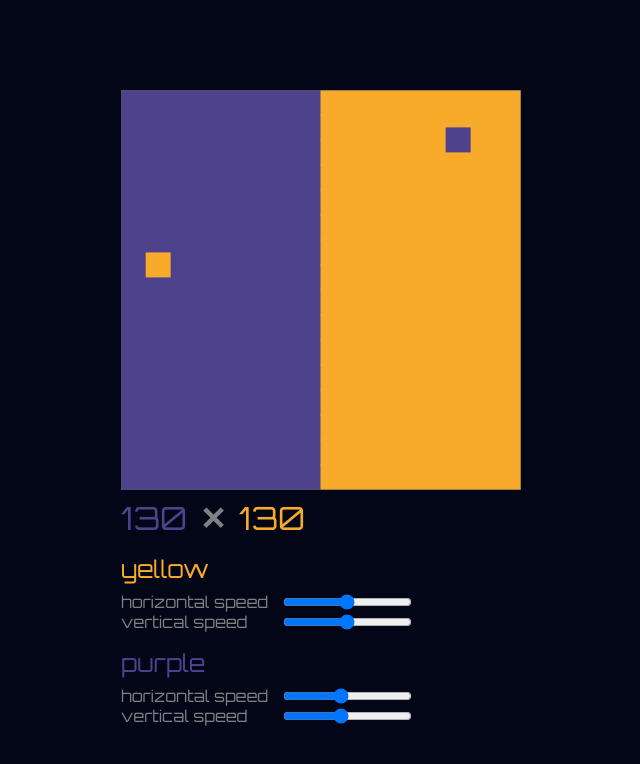
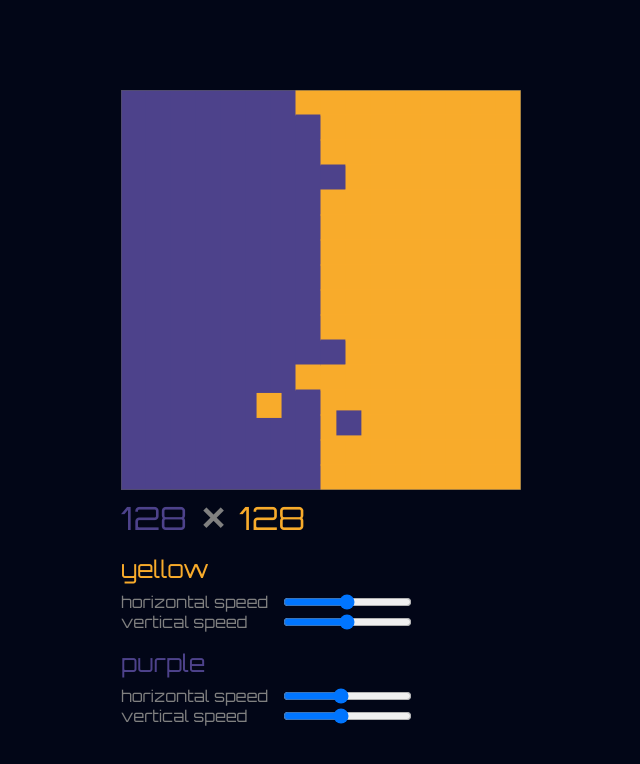
Before and after one commit to marinarinarina/atari-breakout-simulation, a website built with Vite: page index.html in a window 1280 px wide. Shown: the whole page, without its empty margins (319-959 px from the left). Built offline with nearby package versions, Linux system fonts and the light colour scheme.

Commit message:
Add Collision event handling, Add GameManager to manage score and UI update

```diff
--- a/index.html
+++ b/index.html
@@ -10,9 +10,9 @@
 		<div class="wrapper">
 			<canvas id="canvas" class="canvas"></canvas>
 			<div class="score-wrapper">
-				<span id="leftScore" class="score color-right">130</span>
+				<span id="leftScore" class="score color-right"></span>
 				<span id="vs" class="score vs">✕</span>
-				<span id="rightScore" class="score color-left">130</span>
+				<span id="rightScore" class="score color-left"></span>
 			</div>
 			<section class="speed-section">
 				<div class="speed-player">
--- a/src/components/Field.ts
+++ b/src/components/Field.ts
@@ -28,9 +28,9 @@ function generateFieldBlock(world: World, position: Vector, owner: PlayerName, s
 
 	_body = Bodies.rectangle(position.x, position.y, size + 1, size + 1, {
 		isStatic: true,
-		collisionFilter: { category: COLLISION_CATEGORY[getOpponentName(owner)] },
+		collisionFilter: { category: COLLISION_CATEGORY[_owner] },
 		render: {
-			fillStyle: config.colors[getOpponentName(owner)],
+			fillStyle: config.colors[getOpponentName(_owner)],
 		},
 	});
 
--- a/src/components/Player.ts
+++ b/src/components/Player.ts
@@ -2,7 +2,9 @@ import { Bodies, Body, World, type Vector } from 'matter-js';
 import { config, type PlayerName, COLLISION_CATEGORY } from '../setting';
 import { getOpponentName } from '../utils';
 
-function createPlayer(world: World, position: Vector, velocity: Vector, size: number, name: PlayerName) {
+export type Player = ReturnType<typeof createPlayer>;
+
+export function createPlayer(world: World, position: Vector, velocity: Vector, size: number, name: PlayerName) {
 	let _body: Body;
 	let _name = name;
 
@@ -23,5 +25,3 @@ function createPlayer(world: World, position: Vector, velocity: Vector, size: nu
 
 	return { getBody, getName };
 }
-
-export { createPlayer };
--- /dev/null
+++ b/src/gameManager.ts
@@ -0,0 +1,40 @@
+import { handleError } from './utils';
+
+export type Score = { left: number; right: number };
+
+export const gameManager = (function (leftScore: HTMLSpanElement, rightScore: HTMLSpanElement) {
+	const _leftScore = leftScore;
+	const _rightScore = rightScore;
+	let _score: Score;
+
+	const initScore = (score: Score) => {
+		_score = score;
+	};
+
+	const updateScore = (action: '+LEFT' | '-LEFT' | '+RIGHT' | '-RIGHT') => {
+		switch (action) {
+			case '+LEFT':
+				_score.left += 1;
+				break;
+			case '-LEFT':
+				_score.left -= 1;
+				break;
+			case '+RIGHT':
+				_score.right += 1;
+				break;
+			case '-RIGHT':
+				_score.right -= 1;
+				break;
+			default: {
+				return handleError(action);
+			}
+		}
+	};
+
+	const handleScoreUpdate = () => {
+		_leftScore.innerText = String(_score.left);
+		_rightScore.innerText = String(_score.right);
+	};
+
+	return { initScore, updateScore, handleScoreUpdate };
+})(document.querySelector<HTMLSpanElement>('#leftScore')!, document.querySelector<HTMLSpanElement>('#rightScore')!);
--- a/src/main.ts
+++ b/src/main.ts
@@ -1,9 +1,28 @@
 import './style.css';
-import { Engine, Render, Runner, Composite, Bodies, Events, Vector, Body, type IEventCollision } from 'matter-js';
+import {
+	Engine,
+	Render,
+	Runner,
+	Composite,
+	Bodies,
+	Events,
+	Vector,
+	Body,
+	type IEventCollision,
+	type Pair,
+} from 'matter-js';
 import { createField, type FieldBlock } from './components/Field';
-import { createPlayer } from './components/Player';
-import { config, playerNames, type PlayerName } from './setting';
+import { createPlayer, type Player } from './components/Player';
+import { config } from './setting';
 import { randomInteger } from './utils';
+import { gameManager } from './gameManager';
+
+gameManager.initScore({
+	left: config.field.sideLength ** 2 / 2,
+	right: config.field.sideLength ** 2 / 2,
+});
+
+gameManager.handleScoreUpdate();
 
 const canvas = document.querySelector<HTMLCanvasElement>('#canvas')!;
 const [width, height] = [canvas.offsetWidth, canvas.offsetHeight];
@@ -38,7 +57,8 @@ Composite.add(world, [
 ]);
 
 const blockPxSize = width / config.field.sideLength;
-const [minSpeed, maxSpeed] = [0, Math.floor(blockPxSize / 2)];
+// const [minSpeed, maxSpeed] = [0, Math.floor(blockPxSize / 2)];
+const maxSpeed = Math.floor(blockPxSize / 2);
 
 const playerLeft = createPlayer(
 	world,
@@ -56,6 +76,43 @@ const playerRight = createPlayer(
 	'right'
 );
 
+const bodyToPlayer = new Map<Body, Player>([
+	[playerLeft.getBody(), playerLeft],
+	[playerRight.getBody(), playerRight],
+]);
+
 function handleCollisionCaptures(event: IEventCollision<Engine>) {
-	console.log(event.pairs);
+	const playerFieldPairs = getPlayerFieldBlockPairs(event.pairs);
+	if (playerFieldPairs.length === 0) return;
+	const { player, block } = playerFieldPairs[0];
+
+	if (player.getName() === 'left') {
+		gameManager.updateScore('+LEFT');
+		gameManager.updateScore('-RIGHT');
+	} else {
+		gameManager.updateScore('-LEFT');
+		gameManager.updateScore('+RIGHT');
+	}
+	gameManager.handleScoreUpdate();
+
+	block.capture(player.getName());
 }
+
+function getPlayerFieldBlockPairs(pairs: Pair[]) {
+	const playerFieldPairs: { player: Player; block: FieldBlock }[] = [];
+	pairs.forEach(({ bodyA, bodyB }) => {
+		let player: Player | undefined = undefined;
+		let block: FieldBlock | undefined = undefined;
+		for (const body of [bodyA, bodyB]) {
+			if (bodyToPlayer.has(body)) {
+				player = bodyToPlayer.get(body)!;
+			} else if (field.getBodiesToBlock().has(body)) {
+				block = field.getBodiesToBlock().get(body)!;
+			}
+		}
+		if (block && player) {
+			playerFieldPairs.push({ player, block });
+		}
+	});
+	return playerFieldPairs;
+}
--- a/src/setting.ts
+++ b/src/setting.ts
@@ -8,7 +8,7 @@ export const config = {
 	} satisfies Record<PlayerName, string>,
 } as const;
 export const playerNames = ['left', 'right'] as const;
-export const COLLISION_CATEGORY = { wall: 0x0001, left: 0x0002, right: 0x0003 } as const;
+export const COLLISION_CATEGORY = { wall: 0x0001, left: 0x0002, right: 0x0004 } as const;
 
 export type PlayerName = (typeof playerNames)[number];
 export type Color = (typeof config)['colors'][PlayerName];
--- a/src/utils.ts
+++ b/src/utils.ts
@@ -10,4 +10,8 @@ function randomInteger(min: number, max: number) {
 	return Math.floor(Math.random() * (max - min + 1)) + min;
 }
 
-export { getOpponentName, randomInteger };
+function handleError(value: never) {
+	throw new Error('An error has occurred: ' + value);
+}
+
+export { getOpponentName, randomInteger, handleError };
```
